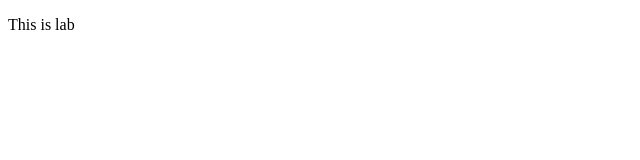
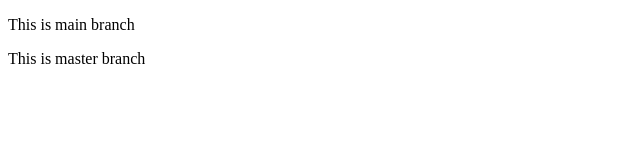
Before and after one commit to Rashmi4555/PushtoGit, a plain HTML site: page index.html in a window 1280 px wide. Shown: the whole page, without its empty margins (0-640 px from the left). Drawn offline with Linux system fonts and the light colour scheme.

Commit message:
Save-file in master

```diff
--- a/index.html
+++ b/index.html
@@ -6,6 +6,7 @@
     <title>Devops</title>
 </head>
 <body>
-    <p>This is lab</p>
+    <p>This is main branch</p>
+    <p>This is master branch</p>
 </body>
 </html>
```
